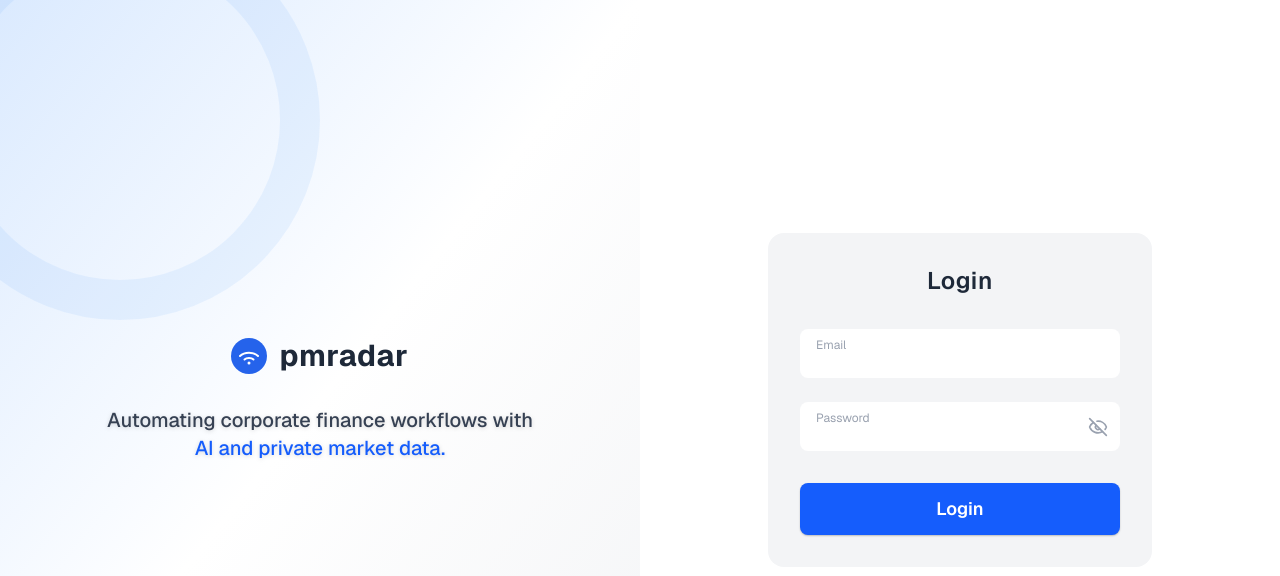
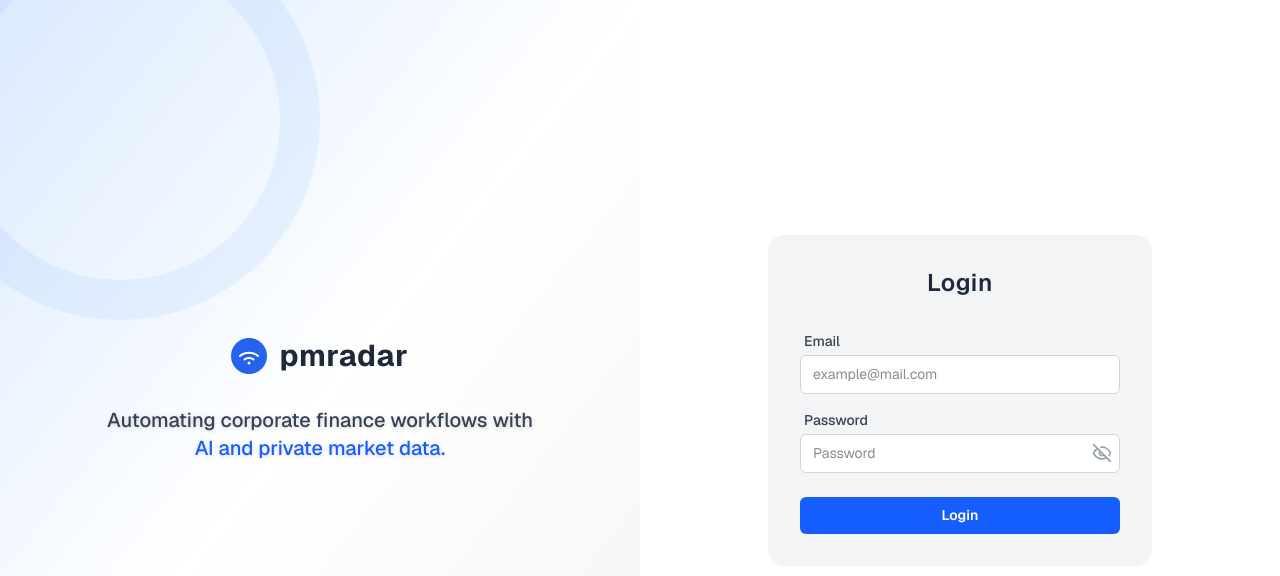
Before and after one commit to JKirchmayr/Finstant_deploy_v05, a Next.js app: page /login in a window 1280 px wide. Shown: the top 576 px of the page. Built offline with nearby package versions, Linux system fonts and the light colour scheme.

Commit message:
fix: new login input

```diff
--- a/components/auth/LoginForm.tsx
+++ b/components/auth/LoginForm.tsx
@@ -31,9 +31,7 @@ const Logo = () => (
       />
       <circle cx="18" cy="25" r="1.5" fill="#fff" />
     </svg>
-    <span className="text-3xl font-bold text-gray-800 tracking-wide">
-      pmradar
-    </span>
+    <span className="text-3xl font-bold text-gray-800 tracking-wide">pmradar</span>
   </div>
 );
 
@@ -71,8 +69,7 @@ const LoginForm = () => {
         </svg>
         <Logo />
         <p className="mt-8 text-lg md:text-xl text-gray-700 text-center max-w-md font-medium drop-shadow-sm">
-          Automating corporate finance workflows with{" "}
-          <br className="hidden md:block" />
+          Automating corporate finance workflows with <br className="hidden md:block" />
           <span className="text-blue-600">AI and private market data.</span>
         </p>
       </div>
@@ -86,100 +83,56 @@ const LoginForm = () => {
             Login
           </h2>
           {/* Email Field */}
-          <div className="relative mb-6">
+          <div className="mb-4">
+            <label htmlFor="email" className="block text-sm font-medium text-gray-700 mb-1 pl-1">
+              Email
+            </label>
             <input
+              id="email"
               type="email"
               {...register("email")}
-              onFocus={() => handleFocus("email")}
-              onBlur={() => handleBlur("email")}
-              className={`
-                w-full px-4 pt-5 pb-2 bg-white text-gray-900 rounded-lg
-                focus:outline-none
-              `}
+              className="block w-full border border-gray-300 rounded-md px-3 py-2 focus:outline-none focus:ring-1 focus:ring-gray-300 focus:border-gray-300 text-gray-900 bg-white"
               required
+              placeholder="example@mail.com"
             />
-            <label
-              className={`
-                absolute left-4 top-2 text-gray-400 pointer-events-none transition-all duration-300
-                ${
-                  focus.email || errors.email
-                    ? "text-[10px] -top-4 text-blue-600 px-1"
-                    : "text-xs"
-                }
-              `}
-            >
-              Email
-            </label>
-            {errors.email && (
-              <p className="text-red-500 text-sm mt-1">
-                {errors.email.message}
-              </p>
-            )}
+            {errors.email && <p className="text-red-500 text-xs mt-1">{errors.email.message}</p>}
           </div>
           {/* Password Field */}
-          <div className="relative mb-8">
+          <div className="mb-6">
+            <label htmlFor="password" className="block text-sm font-medium text-gray-700 mb-1 pl-1">
+              Password
+            </label>
+            <div className="relative">
               <input
+                id="password"
                 type={showPassword ? "text" : "password"}
                 {...register("password")}
-              onFocus={() => handleFocus("password")}
-              onBlur={() => handleBlur("password")}
-              className={`
-                w-full px-4 pt-5 pb-2 bg-white text-gray-900 rounded-lg
-                focus:outline-none
-                pr-12
-              `}
+                className="block w-full border border-gray-300 rounded-md px-3 py-2 pr-10 focus:outline-none focus:ring-1 focus:ring-gray-300 focus:border-gray-300 text-gray-900 bg-white"
                 required
+                placeholder="Password"
               />
-            <label
-              className={`
-                absolute left-4 top-2 text-gray-400 pointer-events-none transition-all duration-300
-                ${
-                  focus.password || errors.password
-                    ? "text-[10px] -top-4 text-blue-600 px-1"
-                    : "text-xs"
-                }
-              `}
-            >
-              Password
-            </label>
               <button
                 type="button"
                 tabIndex={-1}
                 onClick={() => setShowPassword((v) => !v)}
-              className="absolute right-3 top-1/2 transform -translate-y-1/2 text-gray-400 hover:text-blue-600 focus:outline-none"
+                className="absolute right-2 top-1/2 -translate-y-1/2 text-gray-400 hover:text-blue-600 focus:outline-none"
                 aria-label={showPassword ? "Hide password" : "Show password"}
               >
-              {showPassword ? (
-                <Eye className="h-5 w-5" />
-              ) : (
-                <EyeOff className="h-5 w-5" />
-              )}
+                {showPassword ? <Eye className="h-5 w-5" /> : <EyeOff className="h-5 w-5" />}
               </button>
+            </div>
             {errors.password && (
-              <p className="text-red-500 text-sm mt-1">
-                {errors.password.message}
-              </p>
+              <p className="text-red-500 text-xs mt-1">{errors.password.message}</p>
             )}
           </div>
           <button
             type="submit"
             disabled={isPending || isSubmitting}
-            className={`
-              w-full py-3 rounded-lg font-semibold text-lg text-white
-              bg-blue-600 hover:bg-blue-500 active:bg-blue-700
-              shadow transition-all duration-200
-              focus:outline-none
-              ${
-                isPending || isSubmitting ? "opacity-60 cursor-not-allowed" : ""
-              }
-            `}
+            className="w-full py-2 rounded-md font-semibold text-white bg-blue-600 hover:bg-blue-500 active:bg-blue-700 transition-colors duration-150 focus:outline-none disabled:opacity-60 disabled:cursor-not-allowed"
           >
             {isPending || isSubmitting ? (
               <span className="flex items-center justify-center">
-                <svg
-                  className="animate-spin h-5 w-5 mr-2 text-white"
-                  viewBox="0 0 24 24"
-                >
+                <svg className="animate-spin h-5 w-5 mr-2 text-white" viewBox="0 0 24 24">
                   <circle
                     className="opacity-25"
                     cx="12"
```
Lines whose indentation alone changed are shown as unchanged.
